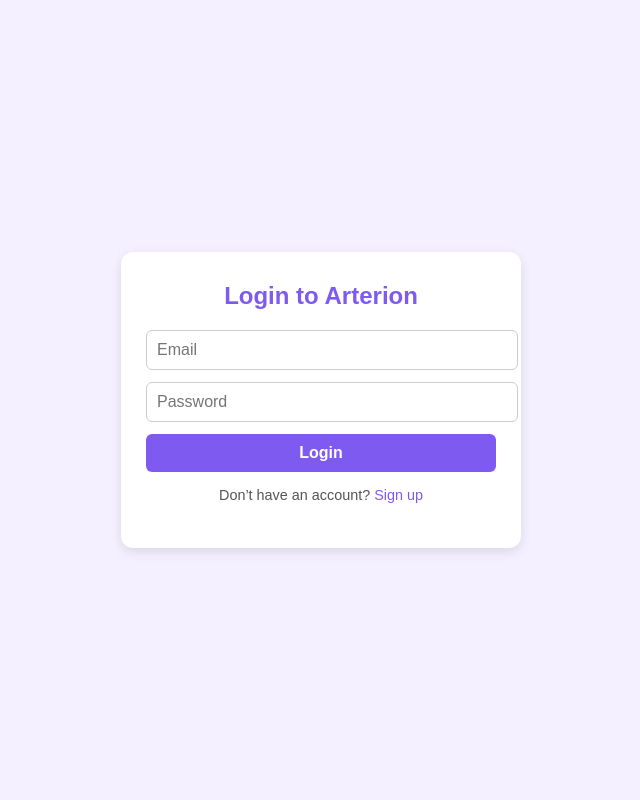
After one commit to nlanchorez-bit/CI4-ArtShop, a CodeIgniter 4 app: the page made by backend/app/Views/user/login.php in a window 1280 px wide. The commit adds this page. Shown: the whole page, without its empty margins (319-959 px from the left). Run offline with PHP 8.4 and a stand-in for CodeIgniter, Linux system fonts and the light colour scheme; the template is opened without the code that fills it, so the values that code supplies are empty; some libraries are stand-ins or nearby versions.

Commit message:
feat(login page): Added a new login page page added new view added new controller updated routes to route the login page deleted unnecessary files

```diff
--- a/backend/app/Config/Routes.php
+++ b/backend/app/Config/Routes.php
@@ -6,3 +6,4 @@
  * @var RouteCollection $routes
  */
 $routes->get('/', 'Users::index');
+$routes->get('/login', 'Users::login');
--- a/backend/app/Controllers/Users.php
+++ b/backend/app/Controllers/Users.php
@@ -10,4 +10,8 @@
     {
         return view('user/landing');
     }
+    public function login(): string
+    {
+        return view('user/login');
+    }
 }
--- /dev/null
+++ b/backend/app/Views/user/login.php
@@ -0,0 +1,94 @@
+<!doctype html>
+<html lang="en">
+
+<head>
+  <meta charset="utf-8">
+  <meta name="viewport" content="width=device-width, initial-scale=1">
+  <title>Login | Arterion</title>
+  <style>
+    body {
+      margin: 0;
+      font-family: Arial, sans-serif;
+      background: #f4f0ff;
+      display: flex;
+      align-items: center;
+      justify-content: center;
+      height: 100vh;
+      color: #111;
+    }
+
+    .login-box {
+      background: #fff;
+      padding: 30px 25px;
+      border-radius: 12px;
+      box-shadow: 0 4px 12px rgba(0, 0, 0, 0.1);
+      width: 100%;
+      max-width: 350px;
+    }
+
+    .login-box h2 {
+      margin-top: 0;
+      margin-bottom: 20px;
+      font-size: 1.5rem;
+      text-align: center;
+      color: #7f5af0;
+    }
+
+    .login-box input {
+      width: 100%;
+      padding: 10px;
+      margin-bottom: 12px;
+      border: 1px solid #ccc;
+      border-radius: 6px;
+      font-size: 1rem;
+    }
+
+    .btn {
+      display: inline-block;
+      width: 100%;
+      padding: 10px;
+      border-radius: 6px;
+      text-decoration: none;
+      font-weight: bold;
+      text-align: center;
+      border: none;
+      cursor: pointer;
+      font-size: 1rem;
+    }
+
+    .btn-primary {
+      background: #7f5af0;
+      color: #fff;
+    }
+
+    .login-box p {
+      text-align: center;
+      margin-top: 15px;
+      font-size: 0.9rem;
+      color: #555;
+    }
+
+    .login-box a {
+      color: #7f5af0;
+      text-decoration: none;
+    }
+
+    .login-box a:hover {
+      text-decoration: underline;
+    }
+  </style>
+</head>
+
+<body>
+  <div class="login-box">
+    <h2>Login to Arterion</h2>
+    <form>
+      <input type="email" placeholder="Email" required>
+      <input type="password" placeholder="Password" required>
+      <button type="button" class="btn btn-primary">Login</button>
+    </form>
+    <p>Don’t have an account? <a href="signup.html">Sign up</a></p>
+  </div>
+</body>
+
+</html>
```
Also changed, not shown: backend/app/Views/user/landing.php (+155 -26 lines).
